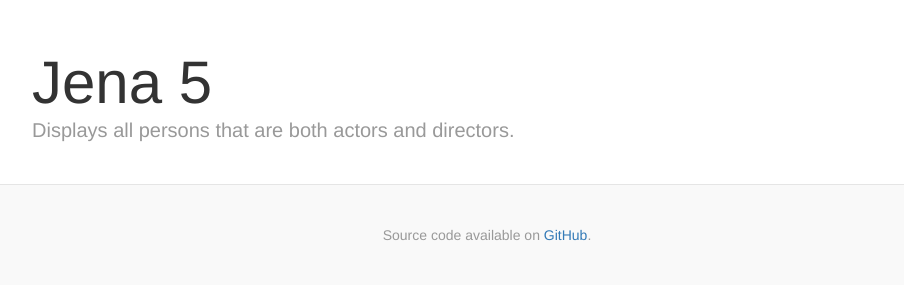
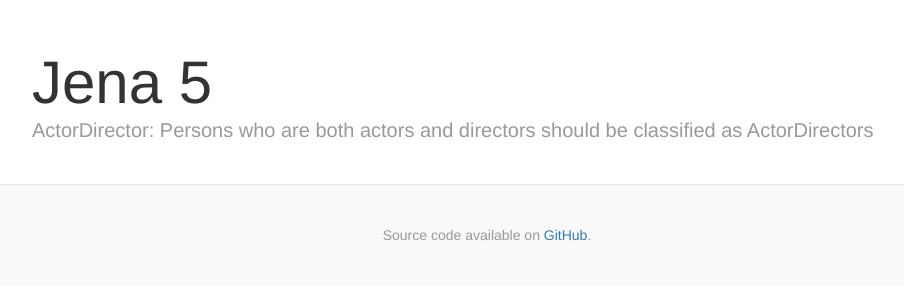
Before and after one commit to HanyaAdel/Movies-Ontology, a Flask app: template query_app/templates/jena5.html in a window 1280 px wide. Shown: the top 300 px of the page, without its empty margins (153-1057 px from the left). Run offline with Flask 3, Linux system fonts and the light colour scheme; the template is opened without the code that fills it, so the values that code supplies are empty; some libraries are stand-ins or nearby versions.

Commit message:
jena 5 final

```diff
--- a/query_app/templates/jena5.html
+++ b/query_app/templates/jena5.html
@@ -16,8 +16,7 @@
     <div class="blog-header">
       <div class="container">
         <h1 class="blog-title">Jena 5</h1>
-        <p class="lead blog-description">Displays all persons
-            that are both actors and directors.  </p>
+        <p class="lead blog-description">ActorDirector: Persons who are both actors and directors should be classified as ActorDirectors</p>
       </div>
     </div>
 </div>
```
